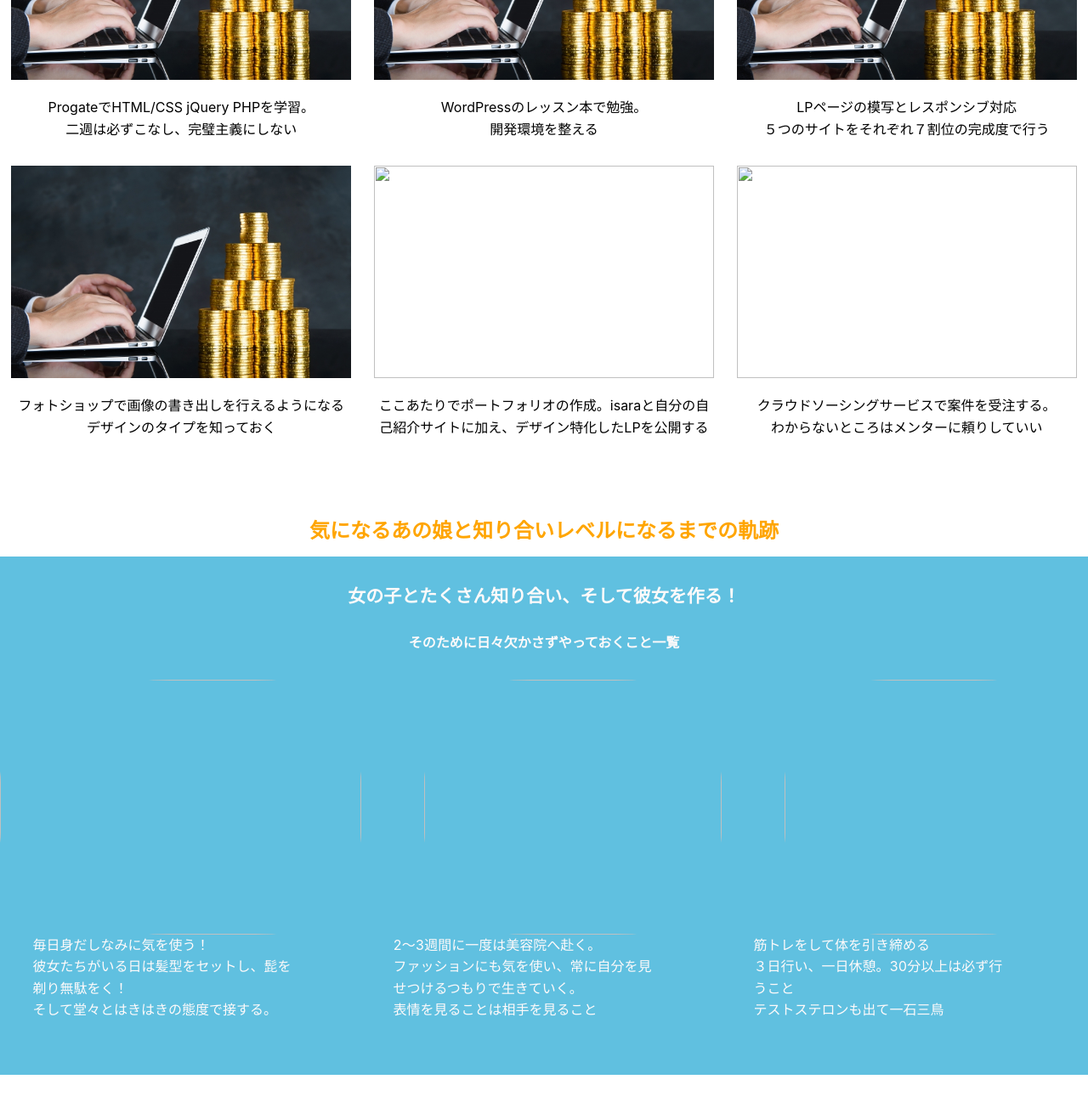
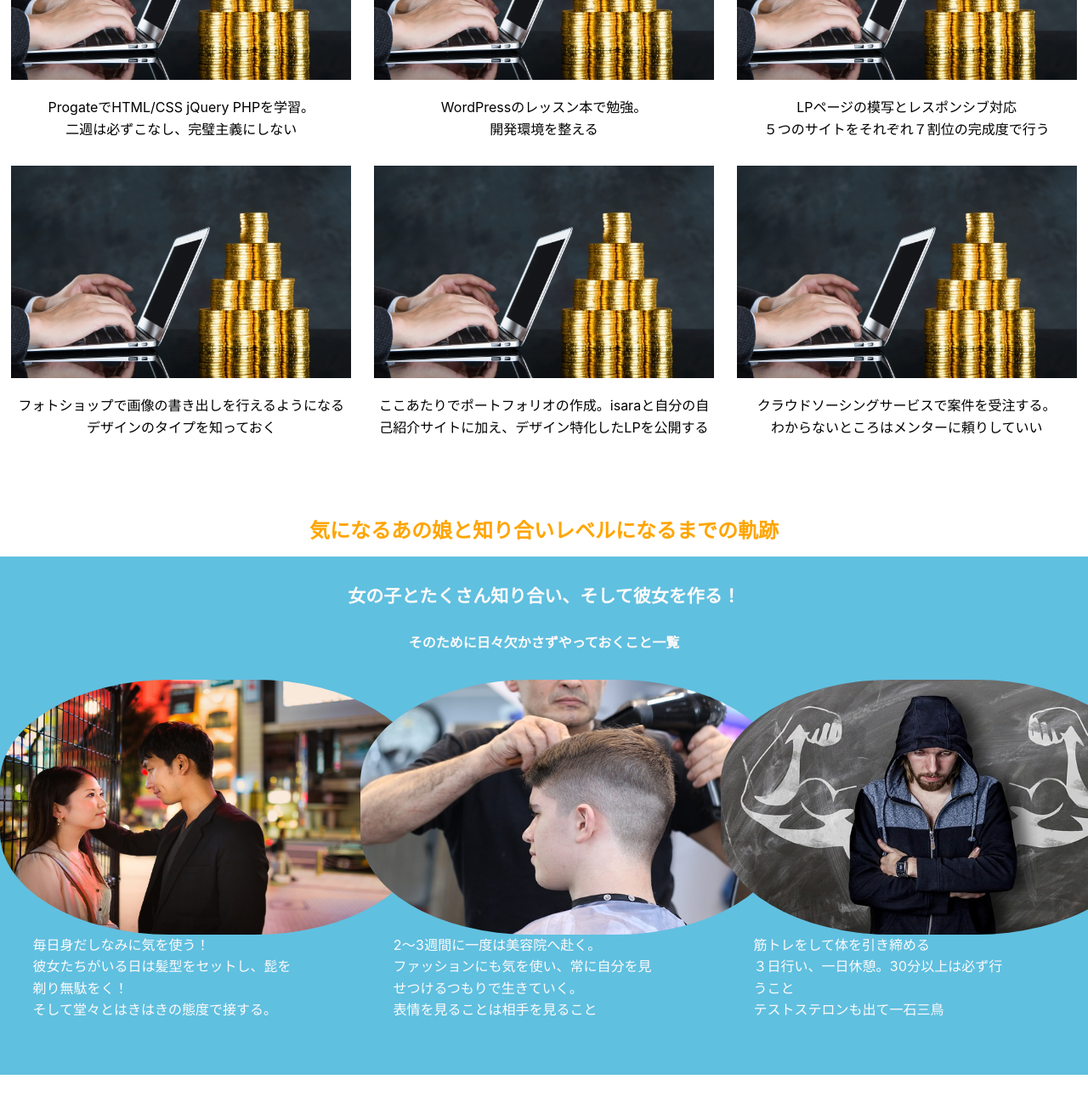
Before and after one commit to ariyou0420/yabou, a plain HTML site: page index.html in a window 1280 px wide. Shown: the part 3399-4696 px from the top of the page at 85% size. Drawn offline with nearby package versions, Linux system fonts and the light colour scheme; a script that the page names is missing; files whose address does not match are found by name.

Commit message:
Update index.html

```diff
--- a/index.html
+++ b/index.html
@@ -132,13 +132,13 @@
             </div>
         </div>
         <div class="pro-study">
-            <img src="img/7c2e59ec5315f0f548dfd50882e786aa_s.jpg" width="400" height="250">
+            <img src="7c2e59ec5315f0f548dfd50882e786aa_s.jpg" width="400" height="250">
             <div class="textbox">
               <p>ここあたりでポートフォリオの作成。isaraと自分の自己紹介サイトに加え、デザイン特化したLPを公開する</p>
             </div>
         </div>
         <div class="pro-study">
-            <img src="img/7c2e59ec5315f0f548dfd50882e786aa_s.jpg" width="400" height="250">
+            <img src="7c2e59ec5315f0f548dfd50882e786aa_s.jpg" width="400" height="250">
             <div class="textbox">
               <p>クラウドソーシングサービスで案件を受注する。</p>
                 <p>わからないところはメンターに頼りしていい</p>
@@ -158,7 +158,7 @@
          <div class="main-love__toDo">
           <h4>そのために日々欠かさずやっておくこと一覧</h4>
             <div class="toDo-list__section">
-              <img src="img/shinjyuku-alta20140921230347_TP_V.jpg" width="500" height="300">
+              <img src="shinjyuku-alta20140921230347_TP_V.jpg" width="500" height="300">
               <div class="toDo-list__txt">
               <p>毎日身だしなみに気を使う！</p>
               <p>彼女たちがいる日は髪型をセットし、髭を剃り無駄をく！</p>
@@ -168,7 +168,7 @@
             </div>
             <div class="toDo-list__section">
 
-              <img src="img/barber-4019672_640.jpg" width="500" height="300">
+              <img src="barber-4019672_640.jpg" width="500" height="300">
               <div class="toDo-list__txt">
                 <p>2〜3週間に一度は美容院へ赴く。</p>
                 <p>ファッションにも気を使い、常に自分を見せつけるつもりで生きていく。</p>
@@ -176,7 +176,7 @@
               </div>
             </div>
             <div class="toDo-list__section">
-              <img src="img/man-2037255_640.jpg" width="500" height="300">
+              <img src="man-2037255_640.jpg" width="500" height="300">
               <div class="toDo-list__txt">
                 <p>筋トレをして体を引き締める</p>
                 <p>３日行い、一日休憩。30分以上は必ず行うこと</p>
```
